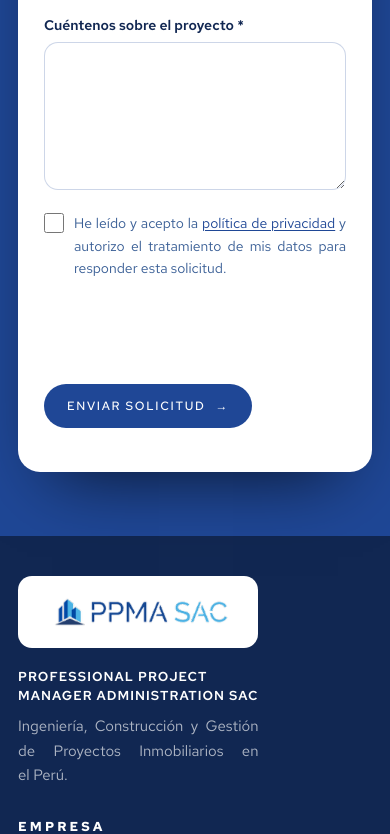
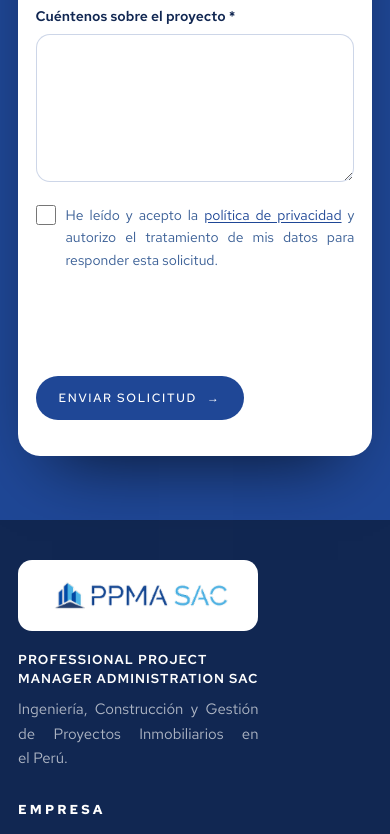
Before and after one commit to reservacitasonline-coder/ppmasac_v0, a Next.js app: page / in a window 390 px wide. Shown: the part 7547-8381 px from the top of the page. Built offline with nearby package versions, Linux system fonts and the light colour scheme; no server answers.

Commit message:
fix(contact): corregir responsive y desborde del formulario/widget de turnstile en produccion

```diff
--- a/components/sections/Contact.module.css
+++ b/components/sections/Contact.module.css
@@ -117,12 +117,15 @@
 /* White card on the deep blue. */
 .card {
   position: relative;
-  max-width: none;
+  width: 100%;
+  max-width: 100%;
   margin: 0;
-  padding: clamp(26px, 3.2vw, 40px);
+  padding: clamp(18px, 3.2vw, 40px);
   border-radius: var(--radius-lg);
   background: #fff;
   box-shadow: 0 34px 70px -34px rgba(0, 0, 0, 0.75);
+  box-sizing: border-box;
+  overflow-x: clip;
 }
 
 .cardTitle {
@@ -262,10 +265,14 @@
   flex-direction: column;
   align-items: flex-start;
   gap: 8px;
+  max-width: 100%;
+  overflow: hidden;
 }
 
 .turnstileWidget {
   min-height: 65px;
+  max-width: 100%;
+  overflow: hidden;
 }
 
 .honeypot {
@@ -336,15 +343,24 @@
   .layout {
     grid-template-columns: 1fr;
     gap: 28px;
+    width: 100%;
+    max-width: 100%;
   }
 
   .intro {
     position: static;
+    width: 100%;
+    max-width: 100%;
+  }
+
+  .card {
+    padding: clamp(16px, 4.5vw, 28px);
   }
 }
 
 @media (max-width: 620px) {
   .form {
     grid-template-columns: 1fr;
+    width: 100%;
   }
 }
```
